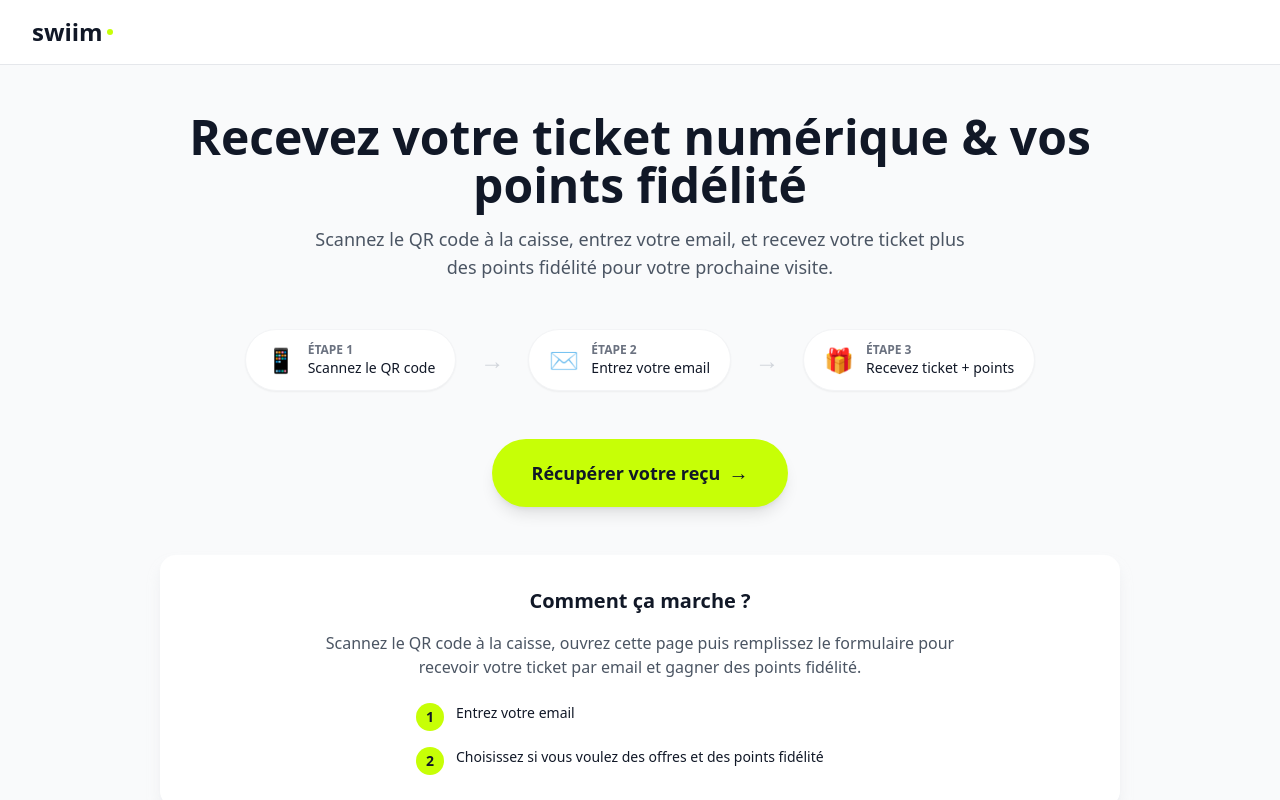
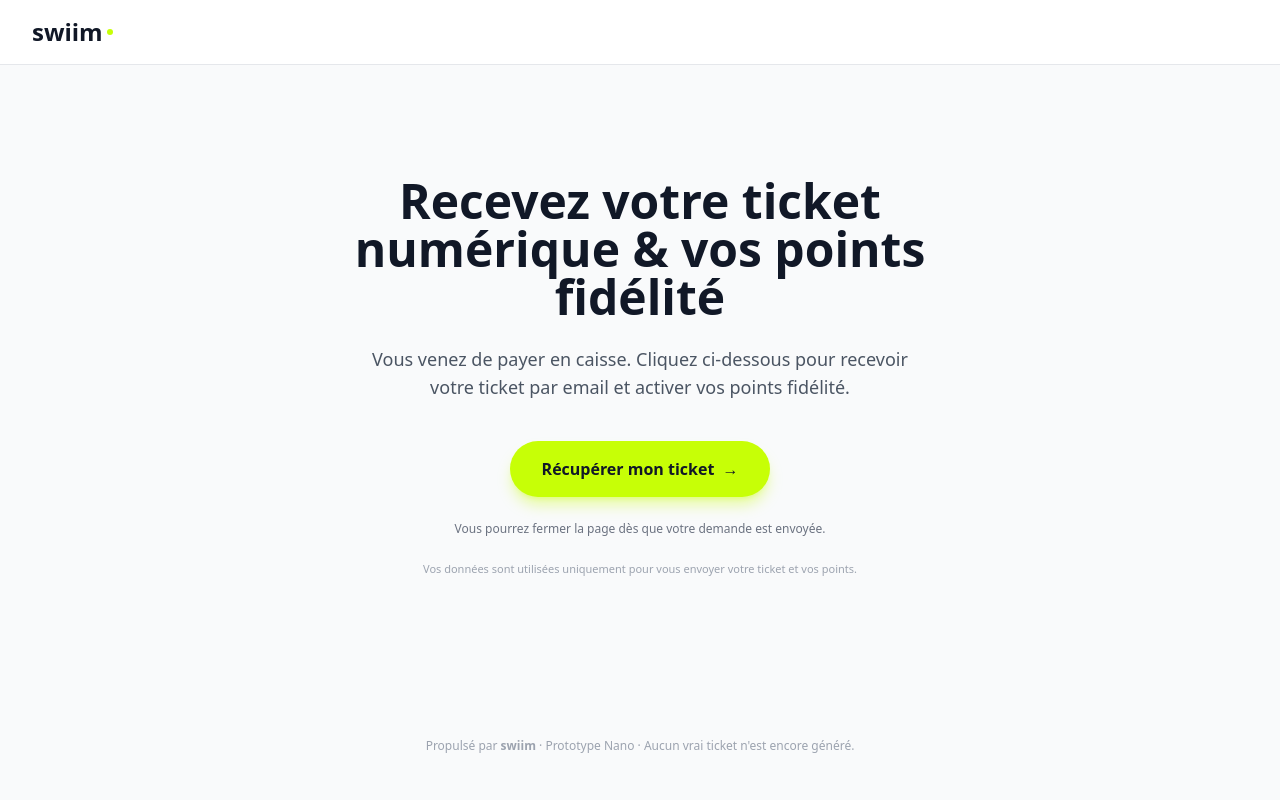
Before and after one commit to BrieucDev/swiim-nano, a Next.js app: page /swiim-nano in a window 1280 px wide. Shown: the top 800 px of the page. Built offline with nearby package versions, Linux system fonts and the light colour scheme.

Commit message:
Redesign intro view - minimal action-focused onboarding

```diff
--- a/app/swiim-nano/page.tsx
+++ b/app/swiim-nano/page.tsx
@@ -78,93 +78,42 @@ export default function SwiimNanoPage() {
       </header>
 
       <main className="max-w-5xl mx-auto px-4 sm:px-6 lg:px-8 py-8 sm:py-12">
-        {/* VIEW 1: STEPS */}
+        {/* VIEW 1: INTRO */}
         {view === 'steps' && (
           <div className="animate-fadeIn">
-            {/* Hero Section */}
-            <section className="text-center mb-12">
-              <h1 className="text-3xl sm:text-4xl lg:text-5xl font-bold text-gray-900 mb-4">
-                Recevez votre ticket numérique & vos points fidélité
-              </h1>
-              <p className="text-lg text-gray-600 max-w-2xl mx-auto mb-12">
-                Scannez le QR code à la caisse, entrez votre email, et recevez votre ticket plus des points fidélité pour votre prochaine visite.
-              </p>
+            {/* Hero Section - Minimal & Action-Focused */}
+            <section className="text-center py-12 sm:py-16">
+              <div className="max-w-2xl mx-auto space-y-6">
+                {/* Title */}
+                <h1 className="text-3xl sm:text-4xl lg:text-5xl font-bold text-gray-900 leading-tight">
+                  Recevez votre ticket numérique & vos points fidélité
+                </h1>
 
-              {/* 3-Step Flow */}
-              <div className="flex flex-col sm:flex-row justify-center items-center gap-4 sm:gap-6 mb-12">
-                {/* Step 1 */}
-                <div className="flex items-center gap-3 bg-white rounded-full px-5 py-3 shadow-sm border border-gray-100 hover:shadow-md transition">
-                  <span className="text-2xl">📱</span>
-                  <div className="text-left">
-                    <div className="text-xs font-semibold text-gray-500">ÉTAPE 1</div>
-                    <div className="text-sm font-medium text-gray-900">Scannez le QR code</div>
-                  </div>
+                {/* Subtitle */}
+                <p className="text-base sm:text-lg text-gray-600 max-w-xl mx-auto">
+                  Vous venez de payer en caisse. Cliquez ci-dessous pour recevoir votre ticket par email et activer vos points fidélité.
+                </p>
+
+                {/* Primary CTA */}
+                <div className="pt-4">
+                  <button
+                    onClick={handleGetReceipt}
+                    className="inline-flex items-center justify-center rounded-full bg-[#C7FF06] px-8 py-4 text-base font-semibold text-gray-900 shadow-lg shadow-[#C7FF06]/40 hover:shadow-xl hover:shadow-[#C7FF06]/50 transition duration-150 w-full sm:w-auto hover:scale-[1.02] transform"
+                  >
+                    <span>Récupérer mon ticket</span>
+                    <span className="ml-2">→</span>
+                  </button>
                 </div>
 
-                {/* Arrow */}
-                <div className="hidden sm:block text-gray-300 text-2xl">→</div>
-
-                {/* Step 2 */}
-                <div className="flex items-center gap-3 bg-white rounded-full px-5 py-3 shadow-sm border border-gray-100 hover:shadow-md transition">
-                  <span className="text-2xl">✉️</span>
-                  <div className="text-left">
-                    <div className="text-xs font-semibold text-gray-500">ÉTAPE 2</div>
-                    <div className="text-sm font-medium text-gray-900">Entrez votre email</div>
-                  </div>
-                </div>
-
-                {/* Arrow */}
-                <div className="hidden sm:block text-gray-300 text-2xl">→</div>
-
-                {/* Step 3 */}
-                <div className="flex items-center gap-3 bg-white rounded-full px-5 py-3 shadow-sm border border-gray-100 hover:shadow-md transition">
-                  <span className="text-2xl">🎁</span>
-                  <div className="text-left">
-                    <div className="text-xs font-semibold text-gray-500">ÉTAPE 3</div>
-                    <div className="text-sm font-medium text-gray-900">Recevez ticket + points</div>
-                  </div>
-                </div>
-              </div>
-
-              {/* CTA Button */}
-              <button
-                onClick={handleGetReceipt}
-                className="inline-flex items-center gap-2 bg-swiim-accent hover:bg-[#b3e605] text-gray-900 font-bold px-10 py-5 rounded-full transition duration-150 shadow-lg hover:shadow-xl transform hover:scale-[1.02] text-lg"
-              >
-                <span>Récupérer votre reçu</span>
-                <span className="text-xl">→</span>
-              </button>
-            </section>
-
-            {/* How it works */}
-            <section className="bg-white rounded-2xl shadow-lg shadow-gray-200/70 p-6 sm:p-8">
-              <div className="max-w-2xl mx-auto">
-                <h2 className="text-xl font-bold text-gray-900 mb-4 text-center">Comment ça marche ?</h2>
-
-                <p className="text-gray-600 mb-6 text-center">
-                  Scannez le QR code à la caisse, ouvrez cette page puis remplissez le formulaire pour recevoir votre ticket par email et gagner des points fidélité.
+                {/* Micro-copy */}
+                <p className="text-xs text-gray-500 mt-3">
+                  Vous pourrez fermer la page dès que votre demande est envoyée.
                 </p>
 
-                {/* How it works list */}
-                <div className="space-y-4 max-w-md mx-auto">
-                  <div className="flex items-start gap-3">
-                    <div className="flex-shrink-0 w-7 h-7 rounded-full bg-swiim-accent flex items-center justify-center">
-                      <span className="text-sm font-bold text-gray-900">1</span>
-                    </div>
-                    <div>
-                      <p className="text-sm font-medium text-gray-900">Entrez votre email</p>
-                    </div>
-                  </div>
-
-                  <div className="flex items-start gap-3">
-                    <div className="flex-shrink-0 w-7 h-7 rounded-full bg-swiim-accent flex items-center justify-center">
-                      <span className="text-sm font-bold text-gray-900">2</span>
-                    </div>
-                    <div>
-                      <p className="text-sm font-medium text-gray-900">Choisissez si vous voulez des offres et des points fidélité</p>
-                    </div>
-                  </div>
-                </div>
+                {/* Data safety line */}
+                <p className="text-[11px] text-gray-400 mt-1">
+                  Vos données sont utilisées uniquement pour vous envoyer votre ticket et vos points.
+                </p>
               </div>
             </section>
           </div>
```
